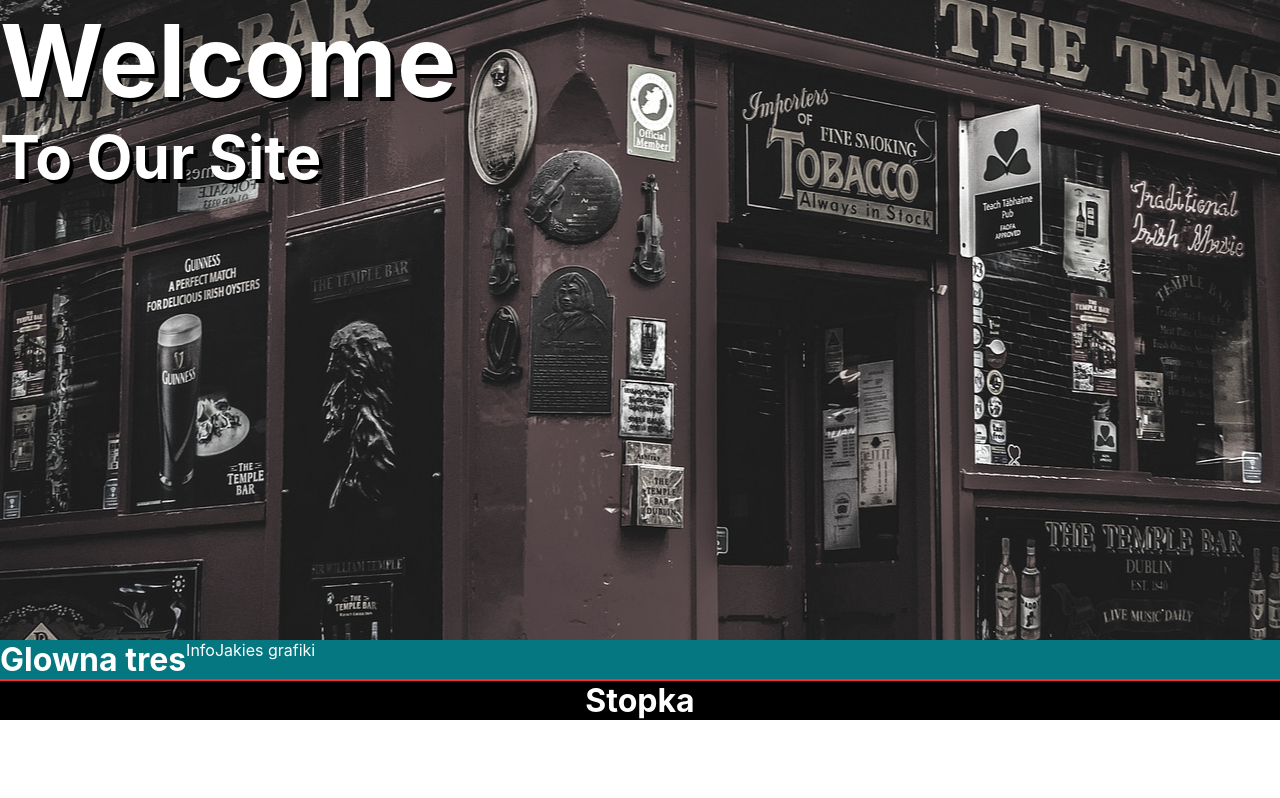
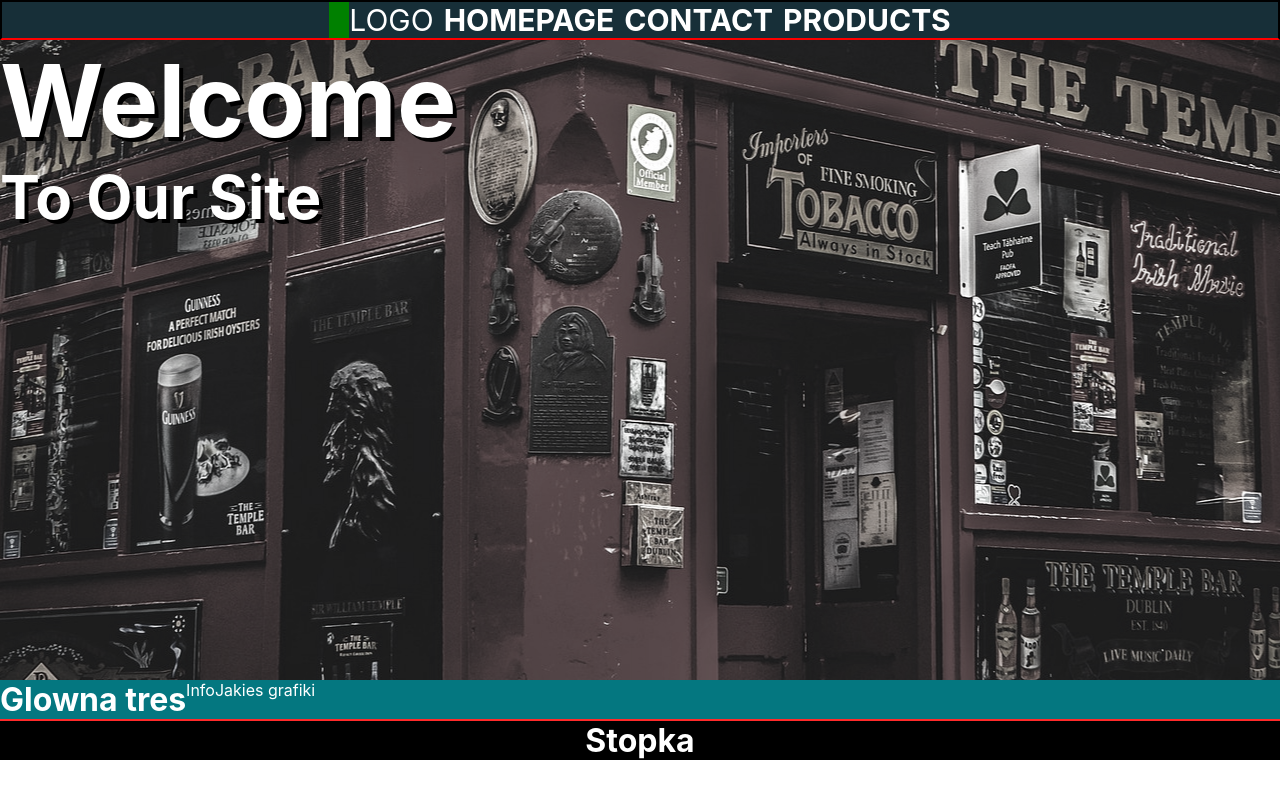
Before and after one commit to marcinoles87/newsite, a React (Create React App) app: page / in a window 1280 px wide. Built offline with nearby package versions, Linux system fonts and the light colour scheme.

Commit message:
add link and css file

```diff
--- a/src/App.js
+++ b/src/App.js
@@ -9,17 +9,22 @@
 import Main from './components/Main';
 import Footer from './components/Footer';
 import HomePage from './pages/HomePage';
+import Contact from './pages/Contact';
+import Products from './pages/Products';
 
 function App() {
   return (
     <div className="App">
       <Routes>
         <Route path='/' element={HomePage} />
+        <Route path='/' element={Contact} />
+        <Route path='/' element={Products} />
       </Routes>
 
 
 
 
+       <Nav />
         <Header />
         <Main />
         <Footer />
--- a/src/components/Nav.js
+++ b/src/components/Nav.js
@@ -1,17 +1,27 @@
 import React  from "react";
+import { NavLink } from "react-router-dom";
 import NavStyle from './NavStyle.css'
 
 const Nav = () => {
     return (
-        <div className="nav">
+        <nav className="nav">
             <ul className="logo">Logo
-                <li><a href="#">Home</a></li>
-                <li><a href="#">Home</a></li>
-                <li><a href="#">Home</a></li>
-                <li><a href="#">Home</a></li>
+
+                <li>
+                    <NavLink to='/' /> HomePage
+
+                </li>
+                <li>
+                    <NavLink to='contact' /> Contact
+
+                </li>
+                <li>
+                    <NavLink to='products'/> Products
+
+                </li>
             </ul>
 
-        </div>
+        </nav>
      );
 }
 
--- a/src/components/NavStyle.css
+++ b/src/components/NavStyle.css
@@ -8,6 +8,7 @@
     background-color: rgb(23, 47, 56);
     border-bottom: 2px solid red;
     color:white;
+
 }
 
 .nav ul {
@@ -21,9 +22,12 @@
 }
 
 .nav li {
+    font-weight: bold;
     margin-left: 10px;
     font-size:30px;
     text-decoration: none;
+    cursor: pointer;
+    transition: 0.5s;
 
 }
 
@@ -34,4 +38,12 @@
 .nav a {
     text-decoration: none;
     color:white;
+    transition: 0.5s;
 }
+
+.nav li:hover {
+
+    background-color: rgb(255, 144, 144);
+    text-shadow: 2px 3px black;
+    transform: translateX(5px);
+}
--- /dev/null
+++ b/src/pages/Contact.js
@@ -0,0 +1,12 @@
+import React from "react";
+import { Route , Routes , Link } from "react-router-dom";
+
+const Contact = () => {
+    return (
+        <div>
+            <h1> Kontakt do nas !</h1>
+        </div>
+      );
+}
+
+export default Contact;
--- /dev/null
+++ b/src/pages/Products.js
@@ -0,0 +1,12 @@
+import React from "react";
+import { Route , Routes , Link } from "react-router-dom";
+
+const Products = () => {
+    return (
+        <div>
+            <h1> Nasze produkty</h1>
+        </div>
+      );
+}
+
+export default Products;
```
